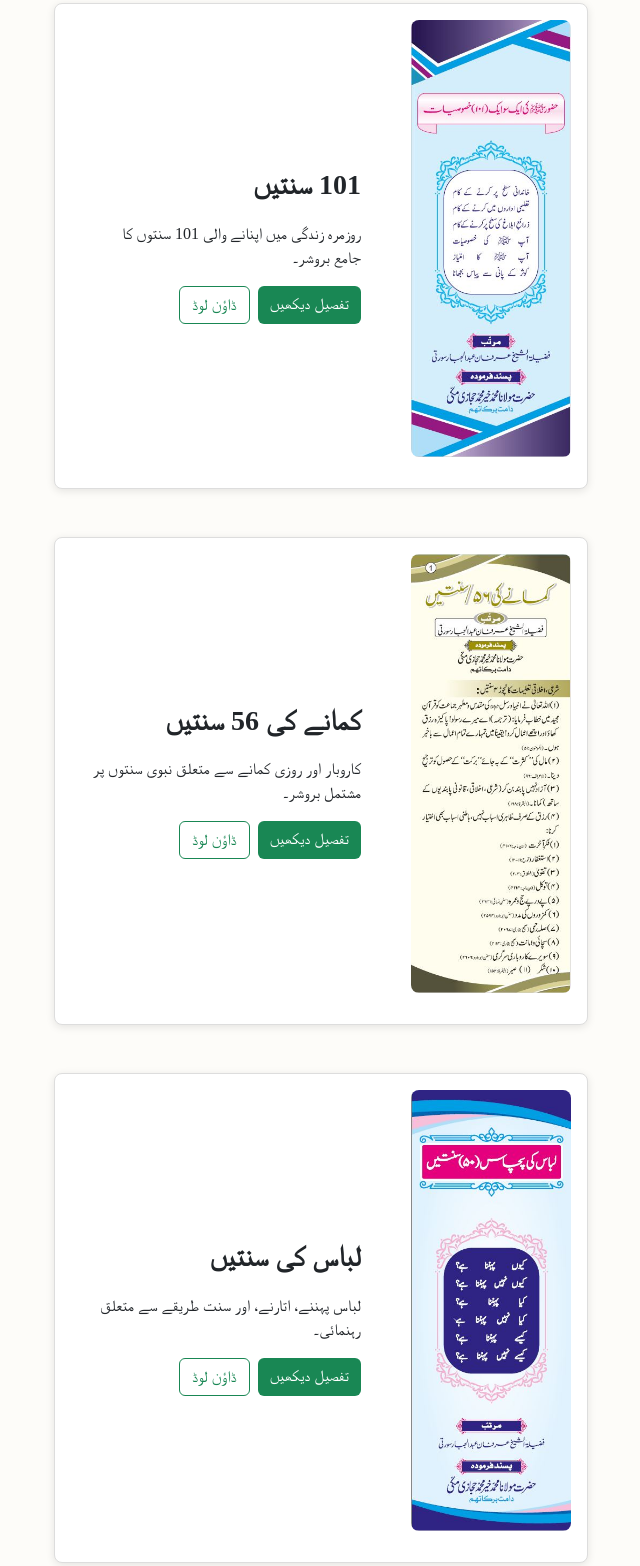
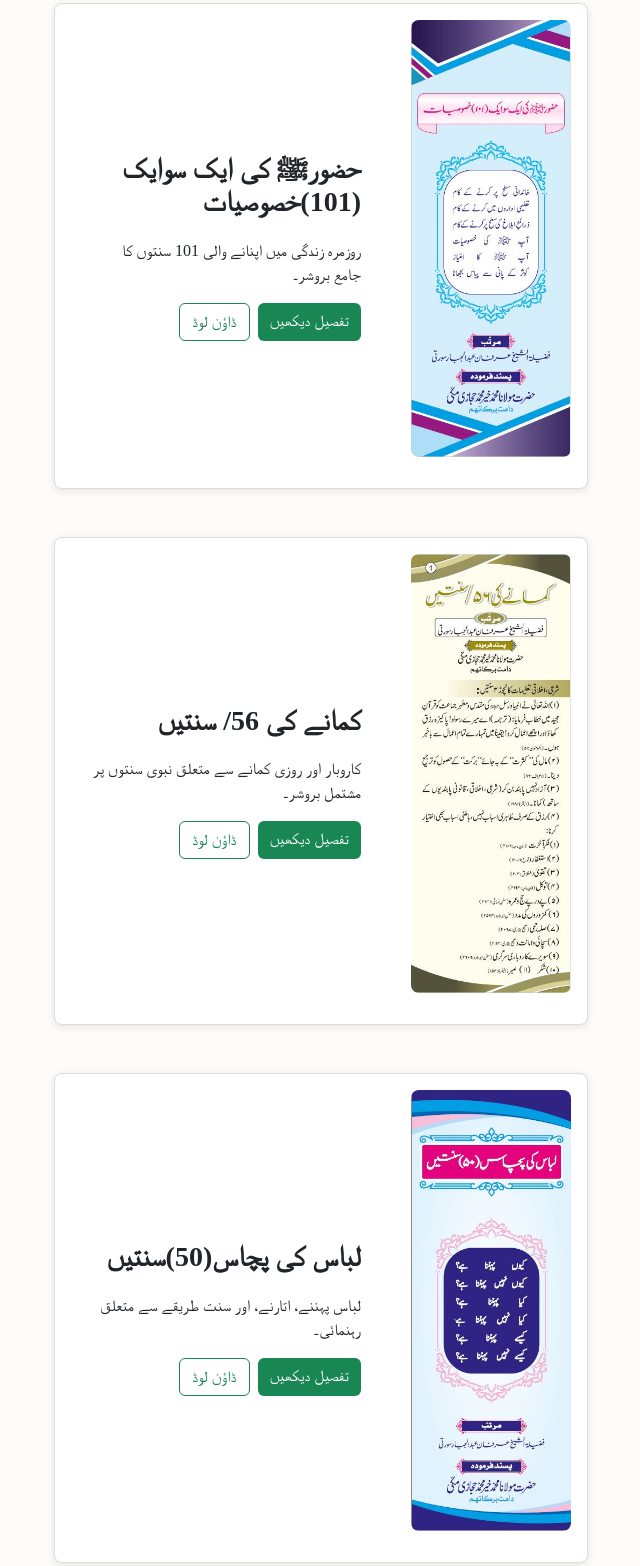
Before and after one commit to dar-at-tawheed/surat, a plain HTML site: page brochures.html in a window 1280 px wide. Shown: the part 611-2177 px from the top of the page, without its empty margins (319-959 px from the left). Drawn offline with nearby package versions, Linux system fonts and the light colour scheme; a web font is replaced by a local one.

Commit message:
Update brochures.html

```diff
--- a/brochures.html
+++ b/brochures.html
@@ -156,7 +156,7 @@
 
                         <!-- 📝 ٹیکسٹ -->
                         <div class="content text-md-start text-center">
-                            <h3 class="fw-bold"style="margin-bottom: 20px;">101 سنتیں</h3>
+                            <h3 class="fw-bold"style="margin-bottom: 20px;">حضورﷺ کی ایک سوایک (101)خصوصیات  </h3>
                             <p>روزمرہ زندگی میں اپنانے والی 101 سنتوں کا جامع بروشر۔</p>
                             <div class="d-flex justify-content-md-start justify-content-center gap-2">
                                 <a href="https://www.dropbox.com/scl/fi/5fm1tycvz8hk8a4457je4/101-sunnatein-CTP.pdf?rlkey=phvjn03jc65tuhm729ccljq5x&st=f5tizt03&dl=0" class="btn btn-islamic" target="_blank">تفصیل
@@ -181,7 +181,7 @@
 
                         <!-- 📝 ٹیکسٹ -->
                         <div class="content text-md-start text-center">
-                            <h3 class="fw-bold"style="margin-bottom: 20px;">کمانے کی 56 سنتیں</h3>
+                            <h3 class="fw-bold"style="margin-bottom: 20px;">کمانے کی 56/ سنتیں</h3>
                             <p>کاروبار اور روزی کمانے سے متعلق نبوی سنتوں پر مشتمل بروشر۔</p>
                             <div class="d-flex justify-content-md-start justify-content-center gap-2">
                                 <a href="https://www.dropbox.com/scl/fi/7kqnfepkjl9msja2f6hf3/kamane-ki-56-sunnatein-CTP.pdf?rlkey=o6zezz0qm48qeflyrg9vcowcm&st=50ipdpui&dl=0" class="btn btn-islamic" target="_blank">تفصیل
@@ -207,7 +207,7 @@
 
                         <!-- 📝 ٹیکسٹ -->
                         <div class="content text-md-start text-center">
-                            <h3 class="fw-bold"style="margin-bottom: 20px;">لباس کی سنتیں</h3>
+                            <h3 class="fw-bold"style="margin-bottom: 20px;">لباس کی پچاس(50)سنتیں</h3>
                             <p>لباس پہننے، اتارنے، اور سنت طریقے سے متعلق رہنمائی۔</p>
                             <div class="d-flex justify-content-md-start justify-content-center gap-2">
                                 <a href="https://www.dropbox.com/scl/fi/wlwaamjb5wl1nqcbr4j9w/libas-ki-sunnatein-CTP.pdf?rlkey=x90s8xz8x1q51pneztypzvenv&st=9jzzl4hk&dl=0" class="btn btn-islamic" target="_blank">تفصیل
@@ -232,7 +232,7 @@
 
                         <!-- 📝 ٹیکسٹ -->
                         <div class="content text-md-start text-center">
-                            <h3 class="fw-bold" style="margin-bottom: 20px;">مختلف اعمال</h3>
+                            <h3 class="fw-bold" style="margin-bottom: 20px;">اعمالِ مختلفہ </h3>
                             <p>عبادت، معاملات اور دیگر اعمال سے متعلق مفید بروشر۔</p>
                             <div class="d-flex justify-content-md-start justify-content-center gap-2">
                                 <a href="https://www.dropbox.com/scl/fi/np9fwzeath5rwem4m9v77/mukhtalif-aamal-CTP.pdf?rlkey=niarow47xywp8p7vfp7oth3xl&st=7q73yl4c&dl=0" class="btn btn-islamic" target="_blank">تفصیل
@@ -257,7 +257,7 @@
 
                         <!-- 📝 ٹیکسٹ -->
                         <div class="content text-md-start text-center">
-                            <h3 class="fw-bold" style="margin-bottom: 20px;">صدقہ</h3>
+                            <h3 class="fw-bold" style="margin-bottom: 20px;">اعمالِ صدقہ</h3>
                             <p>صدقہ کی اہمیت، اقسام اور احادیث پر مبنی مختصر بروشر۔</p>
                             <div class="d-flex justify-content-md-start justify-content-center gap-2">
                                 <a href="https://www.dropbox.com/scl/fi/q6ncb0uv0p1kx5tvrd6oz/sadqa-CTP.pdf?rlkey=4v79z3z3p1t18k9waavkvslat&st=14gv8lai&dl=0" class="btn btn-islamic" target="_blank">تفصیل
```
